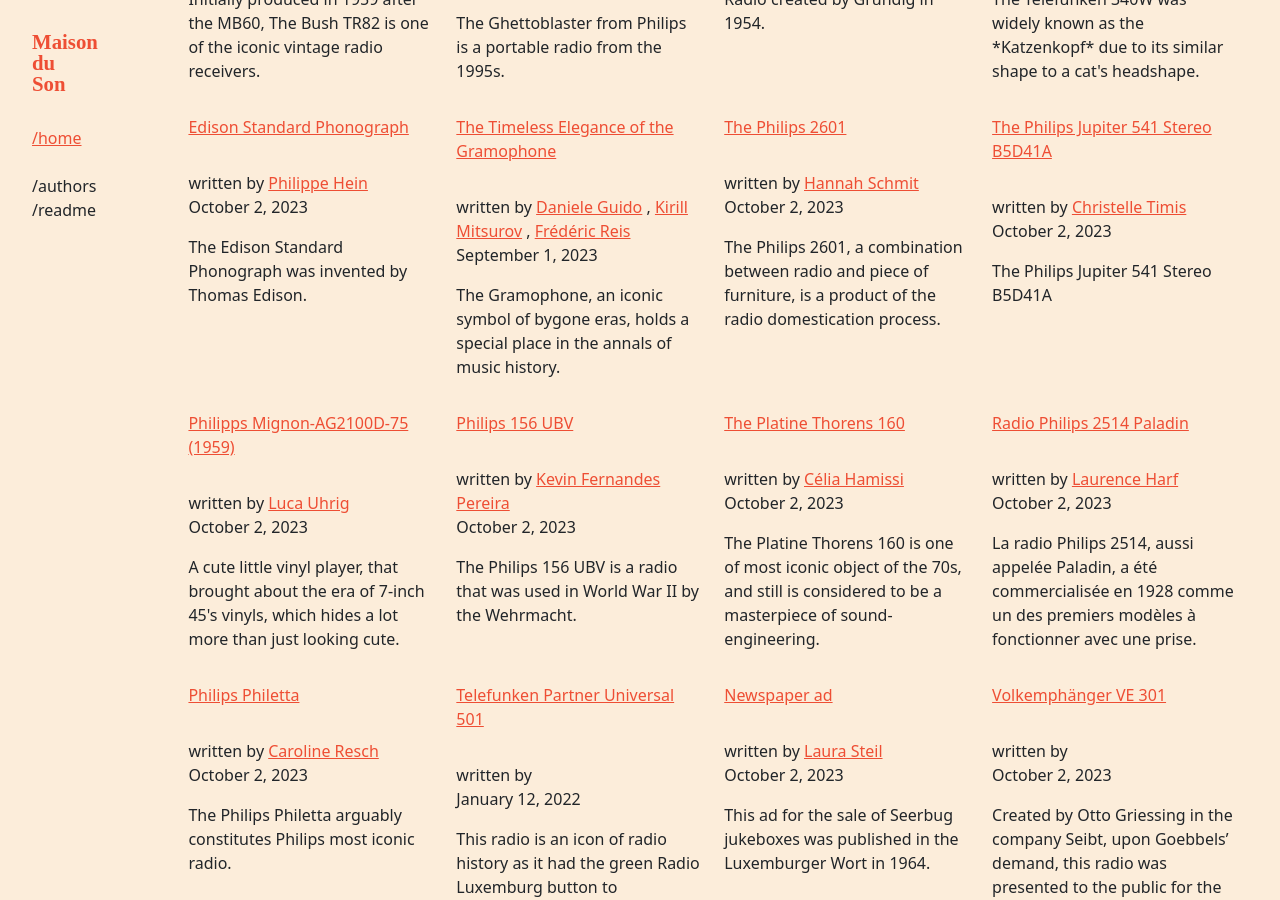
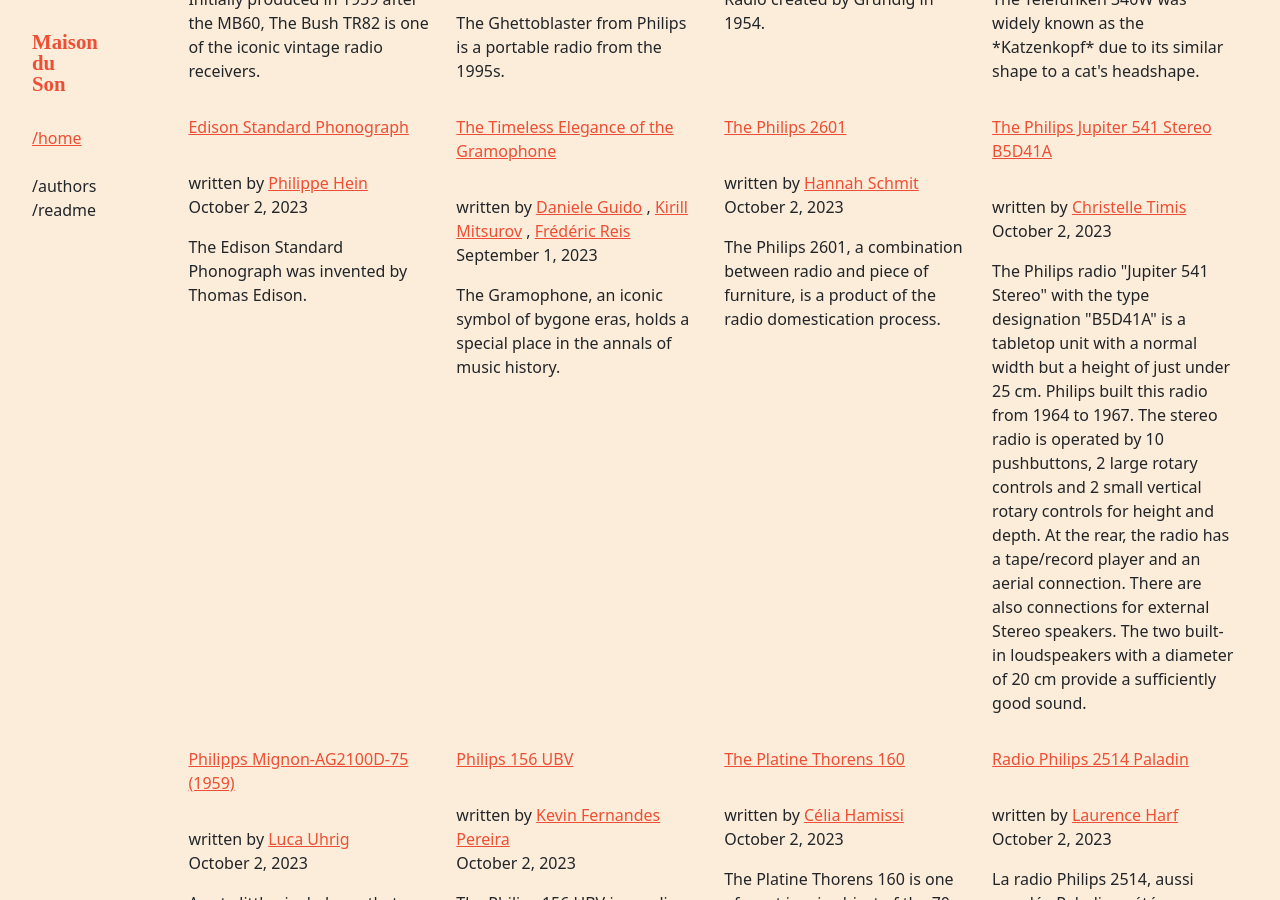
Before and after one commit to C2DH/maison-du-son, a Jekyll site: the page built from index.md, in a window 1280 px wide and 900 px high, scrolled down 381 px. Built offline with Jekyll 4.4.1, drawn with Linux system fonts in a browser that asks for light colours; some web fonts are replaced.

Commit message:
Update philips-jupiter-541-stereo-b5d41a.md

```diff
--- a/_objects/philips-jupiter-541-stereo-b5d41a.md
+++ b/_objects/philips-jupiter-541-stereo-b5d41a.md
@@ -1,6 +1,6 @@
 ---
 title: The Philips Jupiter 541 Stereo B5D41A
-abstract: The Philips Jupiter 541 Stereo B5D41A
+abstract: The Philips radio "Jupiter 541 Stereo" with the type designation "B5D41A" is a tabletop unit with a normal width but a height of just under 25 cm. Philips built this radio from 1964 to 1967. The stereo radio is operated by 10 pushbuttons, 2 large rotary controls and 2 small vertical rotary controls for height and depth. At the rear, the radio has a tape/record player and an aerial connection. There are also connections for external Stereo speakers. The two built-in loudspeakers with a diameter of 20 cm provide a sufficiently good sound.
 authors:
   - christelle-timis
 
```
